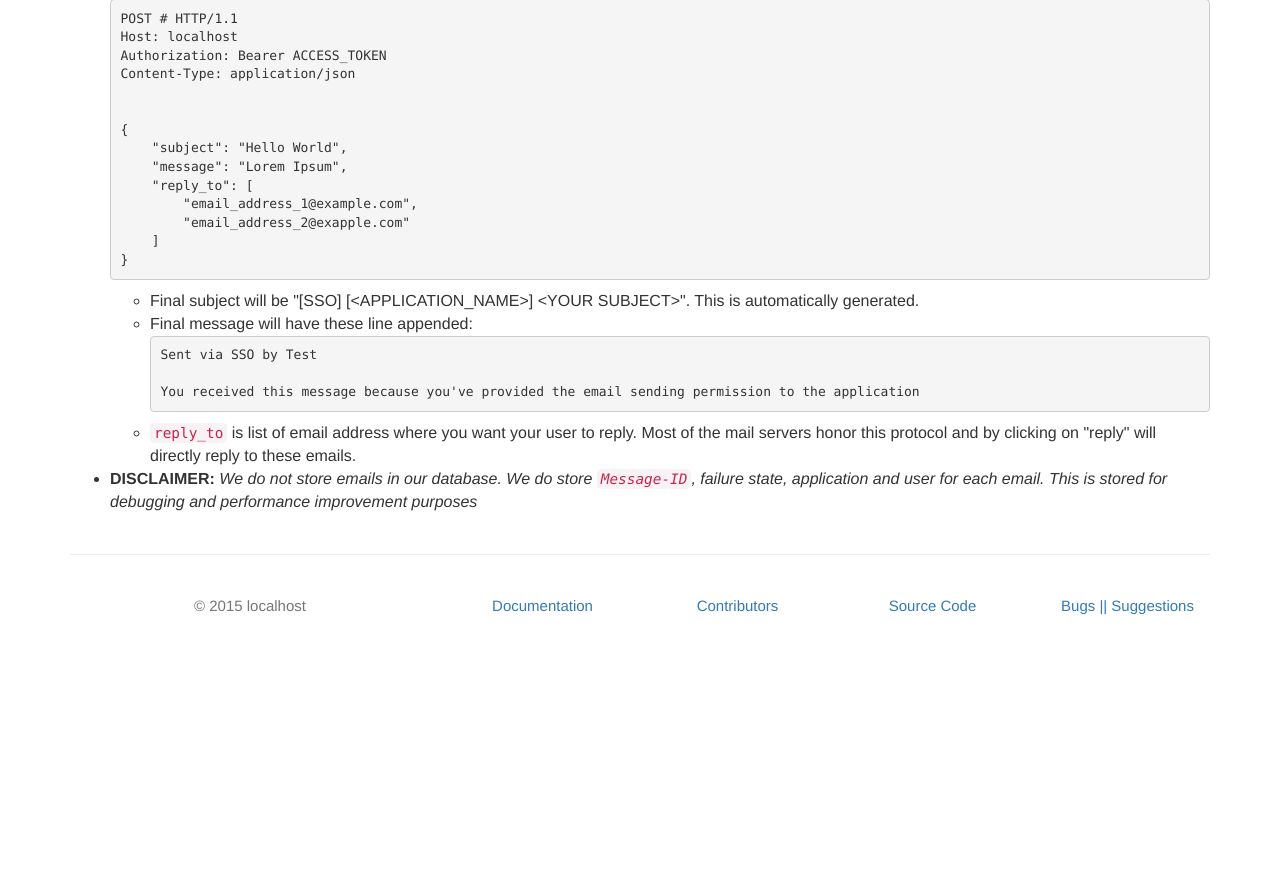
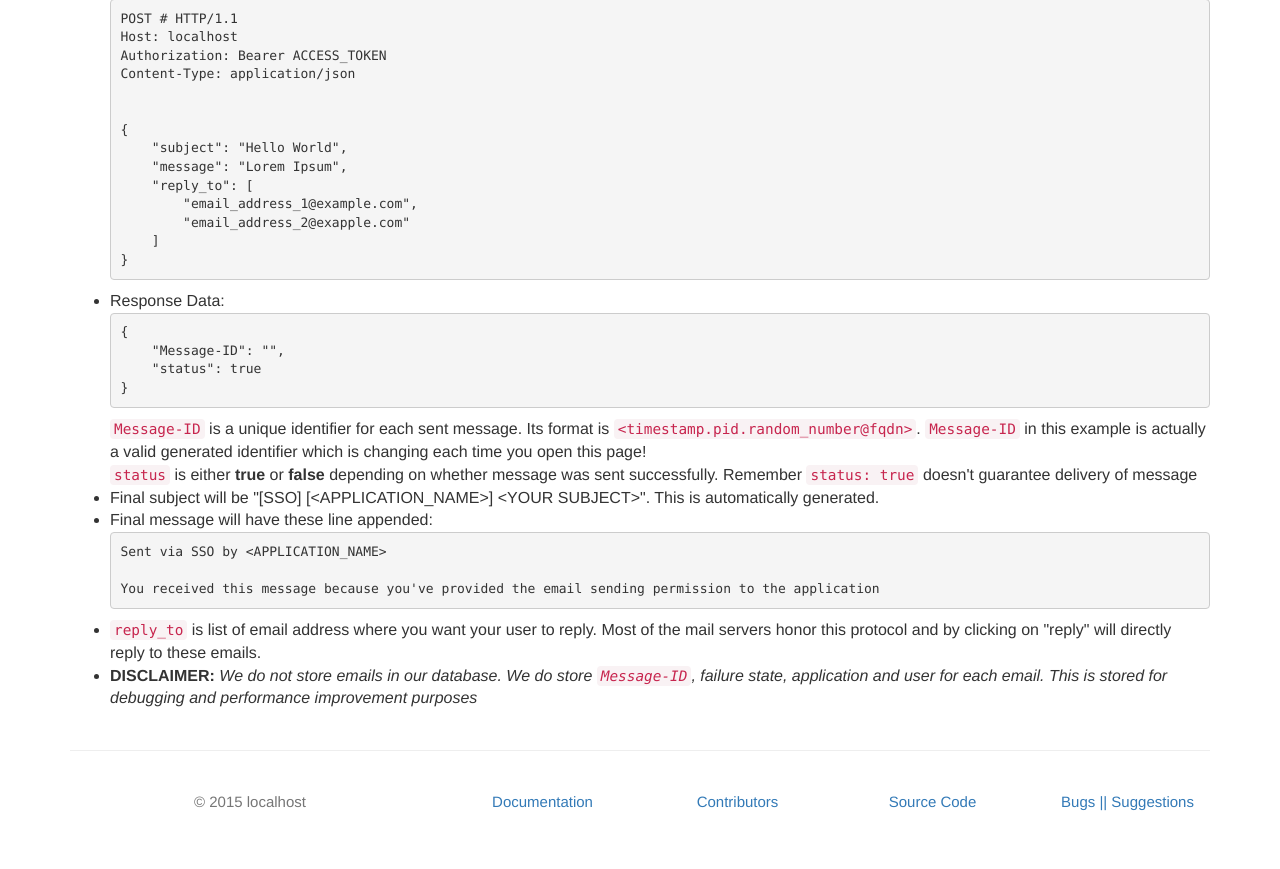
Before and after one commit to DheerendraRathor/ldap-oauth2, a Django app: template templates/sso/5-minutes-doc.html in a window 1280 px wide. Shown: the part 4415-5284 px from the top of the page. Before the commit the page ends 5030 px from the top, so only its background shows below. Run offline with Django 3.2, Linux system fonts and the light colour scheme; the template is opened without the code that fills it, so the values that code supplies are empty; some libraries are stand-ins or nearby versions.

Commit message:
Added Message-ID in send mail response data. Updated doc

```diff
--- a/sso/views.py
+++ b/sso/views.py
@@ -1,5 +1,6 @@
 from django.views.generic import TemplateView
 from django.templatetags.static import static
+from django.core.mail.message import make_msgid
 
 
 class IndexView(TemplateView):
@@ -21,4 +22,5 @@ class DocView(TemplateView):
     def get_context_data(self, **kwargs):
         context = super(DocView, self).get_context_data(**kwargs)
         context['login_js_url'] = static('widget/js/login.min.js')
+        context['Message_ID'] = make_msgid()
         return context
--- a/templates/sso/5-minutes-doc.html
+++ b/templates/sso/5-minutes-doc.html
@@ -21,7 +21,8 @@
             <a href="#widgets" id="widgets-tab" role="tab" data-toggle="tab" aria-controls="widgets">Widgets</a>
         </li>
         <li role="presentation">
-            <a href="#best-practices" id="best-practices-tab" role="tab" data-toggle="tab" aria-controls="best-practices">Best Practices</a>
+            <a href="#best-practices" id="best-practices-tab" role="tab" data-toggle="tab"
+               aria-controls="best-practices">Best Practices</a>
         </li>
         <li role="presentation">
             <a href="#third-party" id="tp-tab" role="tab" data-toggle="tab" aria-controls="third-parth">Third Party</a>
@@ -44,7 +45,7 @@
                     authorization. Let's say you have entered <code>http://www.example.com/authorization/</code>
                 </li>
                 <li>Click Submit! That's it, you've registered an application. You can access your applications at
-                    <a href="{% url 'oauth:list' %}" target="_blank">list of applications</a></li>
+                    <a href="{% url 'oauth2_provider:list' %}" target="_blank">list of applications</a></li>
             </ul>
 
             <h3 id="authorization_workflow">Authorization workflow</h3>
@@ -383,7 +384,21 @@ Content-Type: application/json
     ]
 }
 </pre>
-                    <ul>
+
+                <li>
+                    Response Data:
+<pre>
+{
+    "Message-ID": "{{ Message_ID }}",
+    "status": true
+}
+</pre>
+                    <code>Message-ID</code> is a unique identifier for each sent message. Its format is <code>
+                    &lt;timestamp.pid.random_number@fqdn&gt;</code>. <code>Message-ID</code> in this example is
+                    actually a valid generated identifier which is changing each time you open this page!<br>
+                    <code>status</code> is either <b>true</b> or <b>false</b> depending on whether message was
+                    sent successfully. Remember <code>status: true</code> doesn't guarantee delivery of message
+                </li>
                 <li>
                     Final subject will be "[SSO] [&lt;APPLICATION_NAME&gt;] &lt;YOUR SUBJECT&gt;". This is
                     automatically
@@ -392,7 +407,7 @@ Content-Type: application/json
                 <li>
                     Final message will have these line appended:
 <pre>
-Sent via SSO by Test
+Sent via SSO by &lt;APPLICATION_NAME&gt;
 
 You received this message because you've provided the email sending permission to the application
 </pre>
@@ -402,7 +417,7 @@ You received this message because you've provided the email sending permission t
                     the mail
                     servers honor this protocol and by clicking on "reply" will directly reply to these emails.
                 </li>
-                    </ul>
+
                 </li>
                 <li>
                     <strong>DISCLAIMER:</strong>
@@ -446,7 +461,7 @@ You received this message because you've provided the email sending permission t
     <script type="application/javascript">
 
         new SSO_JS({
-            config : {
+            config: {
                 client_id: 'your-long-client-id',   // Compulsory
                 scope: ['basic', 'profile'],    // Optional. Default is  ['basic']
                 state: '', // Optional. Default None
@@ -508,6 +523,7 @@ You received this message because you've provided the email sending permission t
                 party implementations</h4>
 
             <h3>PHP</h3>
+
             <p class="doc">
                 <a href="https://github.com/BijoySingh" target="_blank">BijoySingh</a> is maintaining a
                 <a href="https://github.com/BijoySingh/IITB-OAuth-PHP" target="_blank">PHP implementation</a>
@@ -525,7 +541,7 @@ You received this message because you've provided the email sending permission t
     <script src="{% static 'widget/js/login.js' %}" type="application/javascript"></script>
     <script type="application/javascript">
         new SSO_JS({
-            config : {
+            config: {
                 client_id: 'your-long-client-id',   // Compulsory
                 scope: ['basic', 'profile'],    // Optional. Default is  ['basic']
                 state: '', // Optional. Default None
@@ -546,6 +562,8 @@ You received this message because you've provided the email sending permission t
                 logout_anchor_color: '727272', // Font color of logout mark (The one with 'Login as other user'
             },
         }).init();
-    setTimeout(function(){$("#widgets").removeClass("in active");}, 1000);
+        setTimeout(function () {
+            $("#widgets").removeClass("in active");
+        }, 1000);
     </script>
 {% endblock %}
```
Also changed, not shown: user_resource/views/api.py (+5 -2 lines). Lines whose indentation alone changed are shown as unchanged.
